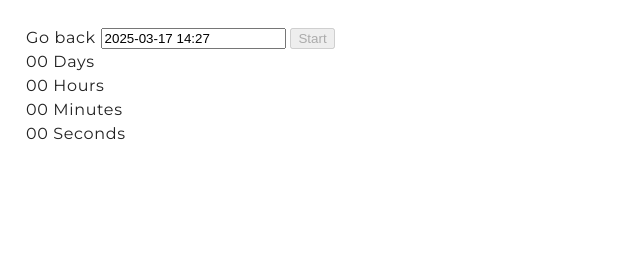
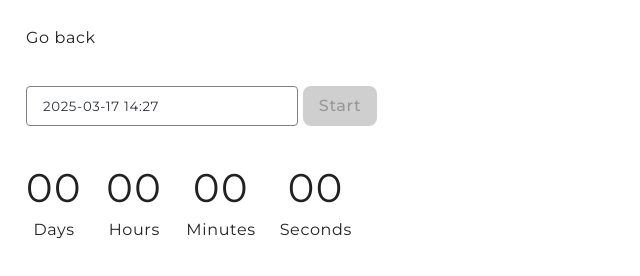
Before and after one commit to AlinaMyrosh/goit-js-hw-10, a website built with Vite: page src/1-timer.html in a window 1280 px wide. Shown: the whole page, without its empty margins (0-640 px from the left). Built offline with nearby package versions, Linux system fonts and the light colour scheme.

Commit message:
timer-css-done

```diff
--- a/src/css/styles.css
+++ b/src/css/styles.css
@@ -26,3 +26,88 @@ img {
   max-width: 100%;
   height: auto;
 }
+
+/* ---------- TIMER ---------- */
+.back-link {
+  display: block;
+  margin-bottom: 36px;
+}
+
+input {
+  width: 272px;
+  height: 40px;
+  border-radius: 4px;
+  border: 1px solid #808080;
+  padding-left: 16px;
+  outline: none;
+  color: #2e2f42;
+  font-family: Montserrat;
+  font-weight: 400;
+  line-height: 1.5;
+  letter-spacing: 0.64px;
+}
+
+input:hover {
+  border: 1px solid #000;
+}
+
+input:disabled {
+  border: 1px solid #808080;
+}
+
+input:active,
+input:focus {
+  border: 1px solid #4e75ff;
+}
+
+button[data-start] {
+  display: inline-block;
+  padding: 8px 16px;
+  justify-content: center;
+  align-items: center;
+  gap: 10px;
+  border-radius: 8px;
+  border: none;
+  background-color: #4e75ff;
+  color: #fff;
+  font-family: Montserrat;
+  font-size: 16px;
+  font-style: normal;
+  font-weight: 500;
+  line-height: 1.5;
+  letter-spacing: 0.64px;
+}
+
+button[data-start]:disabled {
+  color: #989898;
+  background-color: #cfcfcf;
+}
+
+button[data-start]:hover {
+  background-color: #6c8cff;
+}
+
+.timer {
+  display: flex;
+  padding-top: 32px;
+  gap: 24px;
+}
+
+.field {
+  display: flex;
+  flex-direction: column;
+  align-items: center;
+  justify-content: center;
+}
+
+.value {
+  font-size: 40px;
+  font-weight: 400;
+  line-height: 1, 2;
+  letter-spacing: 1.6px;
+}
+
+.label {
+  font-weight: 400;
+  line-height: 1.5;
+}
```
